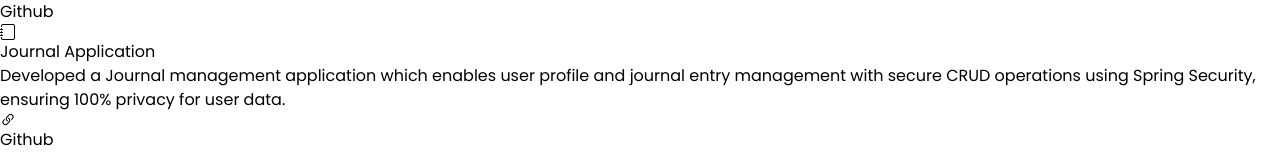
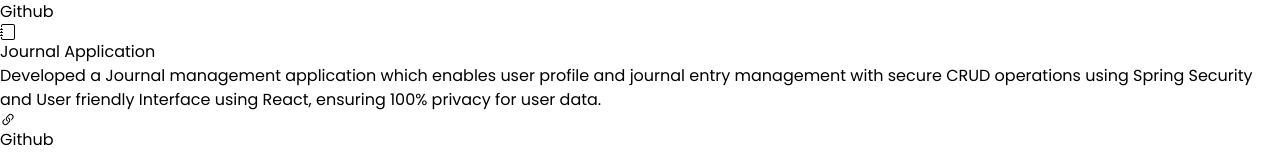
Before and after one commit to chetankansal04/Portfolio-react, a React (Vite) app: page /project in a window 1280 px wide. Shown: the part 500-654 px from the top of the page. Built offline with nearby package versions, Linux system fonts and the light colour scheme.

Commit message:
minor commit

```diff
--- a/src/components/Project.jsx
+++ b/src/components/Project.jsx
@@ -24,10 +24,10 @@ const Project = () => {
         ></Card>
         <Card
           title="Journal Application"
-          content="Developed a Journal management application which enables user profile and journal entry management with secure CRUD operations using Spring Security, ensuring 100% privacy for user data."
+          content="Developed a Journal management application which enables user profile and journal entry management with secure CRUD operations using Spring Security and User friendly Interface using React, ensuring 100% privacy for user data."
           icon={<BsJournal />}
           linktext="Github"
-          urlLink="https://github.com/chetankansal04/journalapp"
+          urlLink="https://journal-app-chetankansal.vercel.app"
         ></Card>
       </div>
     </div>
```
